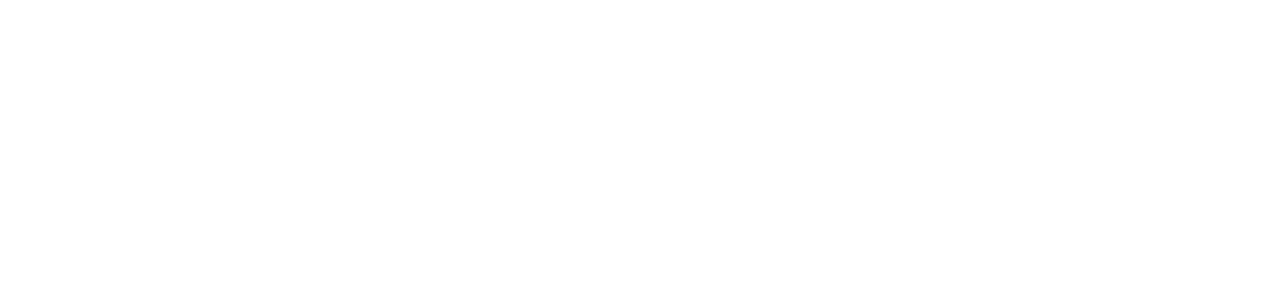
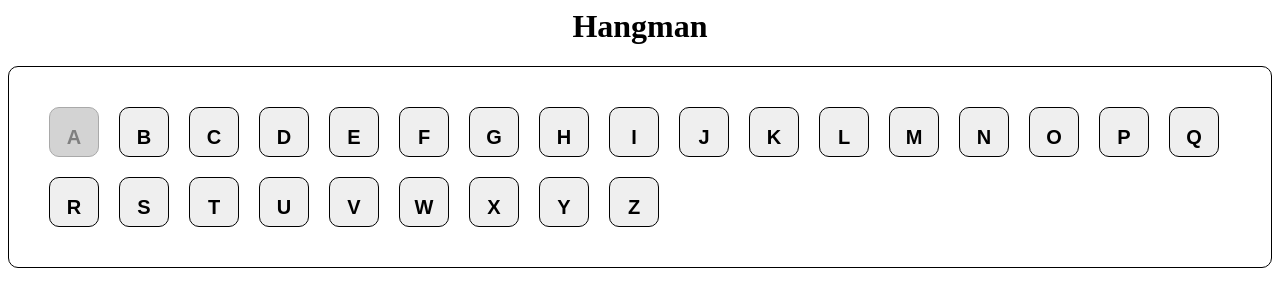
Before and after one commit to hurc87/vanilla_js_games, a plain HTML site: page hangman.html in a window 1280 px wide. Drawn offline with Linux system fonts and the light colour scheme.

Commit message:
all the letters are displayed as buttons, with a hover and disabled class set up

```diff
--- a/hangman.html
+++ b/hangman.html
@@ -6,6 +6,43 @@
     <link rel="stylesheet" href="./src/css/hangman.css">
 </head>
 <body>
+    <div id="game_container">
+        <div>
+            <h1>Hangman</h1>
+        </div>
+        <div id="game">
+            <div id="word_container"></div>
+            <div id="hangman_container"></div>
+            <div id="letter_container">
+                <button id="A" class="letters"><h2>A</h2></button>
+                <button id="B" class="letters"><h2>B</h2></button>
+                <button id="C" class="letters"><h2>C</h2></button>
+                <button id="D" class="letters"><h2>D</h2></button>
+                <button id="E" class="letters"><h2>E</h2></button>
+                <button id="F" class="letters"><h2>F</h2></button>
+                <button id="G" class="letters"><h2>G</h2></button>
+                <button id="H" class="letters"><h2>H</h2></button>
+                <button id="I" class="letters"><h2>I</h2></button>
+                <button id="J" class="letters"><h2>J</h2></button>
+                <button id="K" class="letters"><h2>K</h2></button>
+                <button id="L" class="letters"><h2>L</h2></button>
+                <button id="M" class="letters"><h2>M</h2></button>
+                <button id="N" class="letters"><h2>N</h2></button>
+                <button id="O" class="letters"><h2>O</h2></button>
+                <button id="P" class="letters"><h2>P</h2></button>
+                <button id="Q" class="letters"><h2>Q</h2></button>
+                <button id="R" class="letters"><h2>R</h2></button>
+                <button id="S" class="letters"><h2>S</h2></button>
+                <button id="T" class="letters"><h2>T</h2></button>
+                <button id="U" class="letters"><h2>U</h2></button>
+                <button id="V" class="letters"><h2>V</h2></button>
+                <button id="W" class="letters"><h2>W</h2></button>
+                <button id="X" class="letters"><h2>X</h2></button>
+                <button id="Y" class="letters"><h2>Y</h2></button>
+                <button id="Z" class="letters"><h2>Z</h2></button>
+            </div>
+        </div>
+    </div>
     <script src="./src/js/hangman.js"></script>
 </body>
 </html>
--- a/src/css/hangman.css
+++ b/src/css/hangman.css
@@ -0,0 +1,33 @@
+#game_container {
+    text-align: center;
+}
+
+#letter_container {
+    border: 1px solid black;
+    border-radius: 10px;
+    padding: 30px;
+    display: flex;
+    flex-wrap: wrap;
+}
+
+.letters {
+    width: 50px;
+    height: 50px;
+    border: 1px solid black;
+    border-radius: 10px;
+    margin: 10px;
+    cursor: pointer;
+}
+
+.letters:hover {
+    border: 1px solid purple;
+    color: black;
+    background-color: orchid;
+}
+
+.letters:disabled {
+    background-color: lightgrey;
+    color: grey;
+    border: 1px solid darkgrey;
+    cursor: default;
+}
--- a/src/js/hangman.js
+++ b/src/js/hangman.js
@@ -0,0 +1,10 @@
+// * A word is displayed as a selection of lines, one line for each letter.
+// * When a letter is selected the letter appears on the page.
+// * When a letter is selected it is greyed out so it cannot be pressed again.
+// * When a letter is selected but incorrect a hangman image will appear on the page.
+// * When all the hangman is displayed the game is over and the word is displayed.
+// * When all the word is displayed through successful guesses the game is won.
+// * A user can restart the game at any time.
+
+const A = document.getElementById('A')
+A.disabled = true
```
